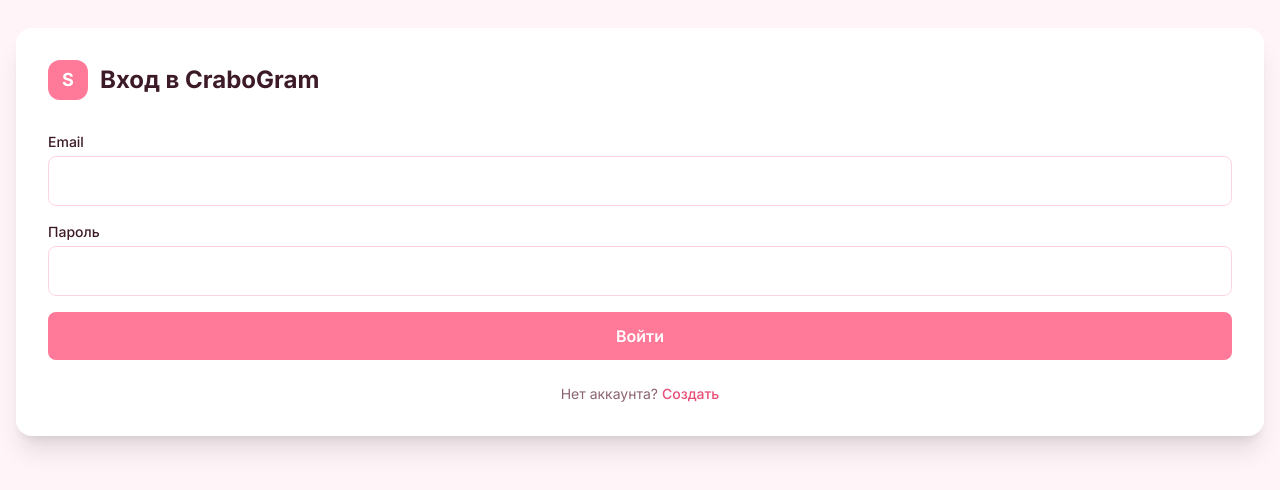
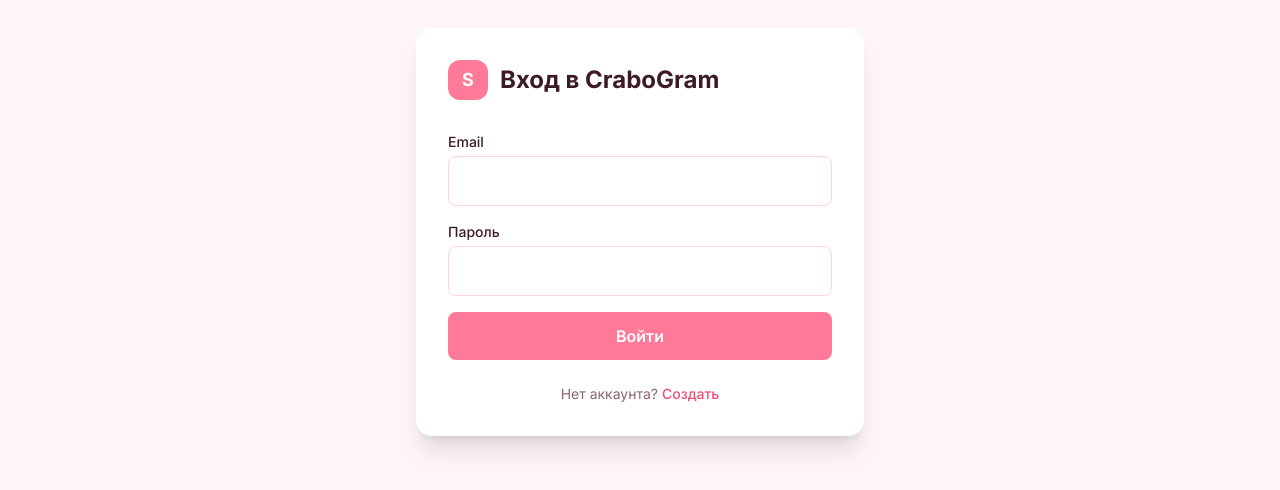
Before and after one commit to sereganikitin/SeldeGram, a Next.js app in the folder web/: page /login in a window 1280 px wide. Shown: the part 168-658 px from the top of the page. Built offline with nearby package versions, Linux system fonts and the light colour scheme.

Commit message:
Fix login form stretching (remove overly aggressive max-width: 100% on all elements)

```diff
--- a/web/app/globals.css
+++ b/web/app/globals.css
@@ -21,6 +21,6 @@
 }
 
 /* Предотвращаем выход за правый край на мобильном вебе */
-*, *::before, *::after {
+img, video, canvas, svg {
   max-width: 100%;
 }
```
